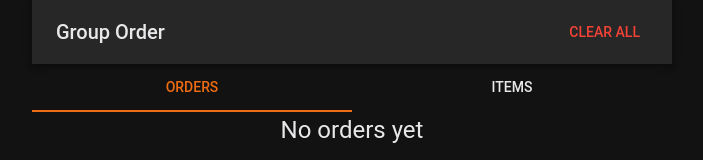
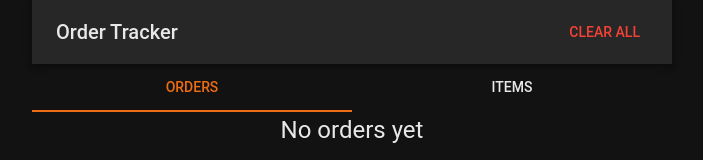
Before and after one commit to fine-simple/order-tracker, a React (Vite) app: page / in a window 1280 px wide. Shown: the top 160 px of the page, without its empty margins (288-991 px from the left). Built offline with nearby package versions, Linux system fonts and the light colour scheme.

Commit message:
Update header Title

```diff
--- a/src/components/Header.tsx
+++ b/src/components/Header.tsx
@@ -40,7 +40,7 @@ const Header: FC = () => {
       />
       <AppBar position="static">
         <Toolbar>
-          <Typography variant="h6">Group Order</Typography>
+          <Typography variant="h6">Order Tracker</Typography>
           <Button onClick={handleClearAll} color="error">
             Clear All
           </Button>
```
